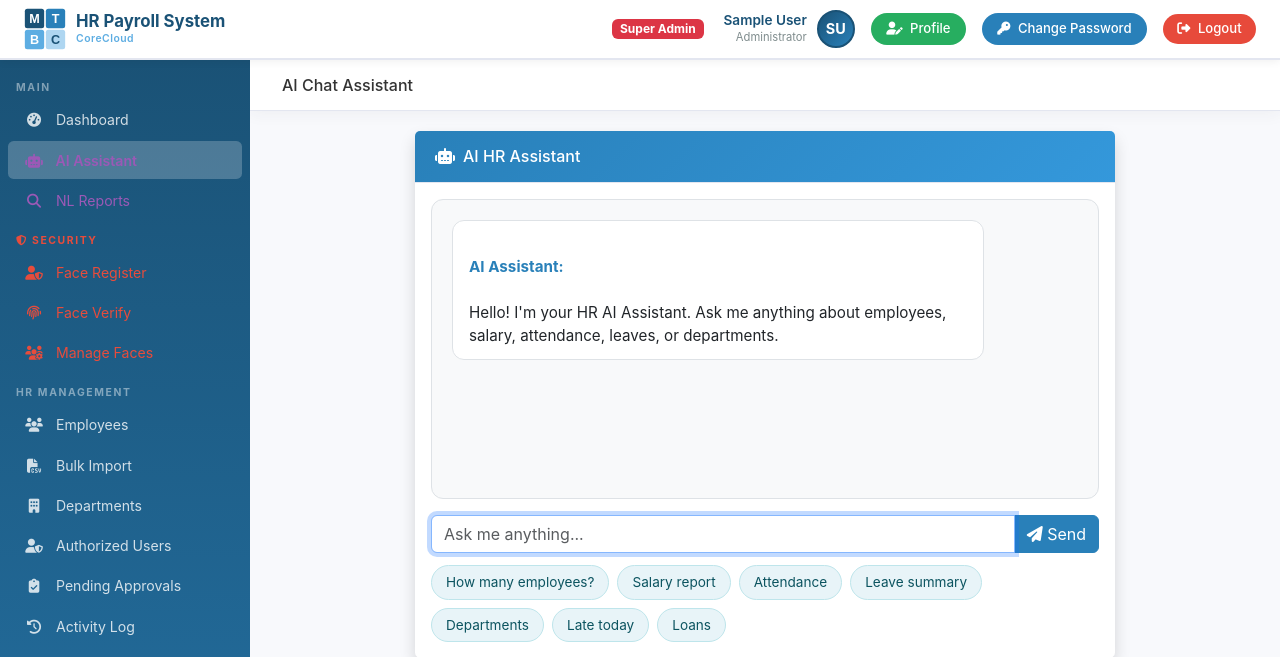
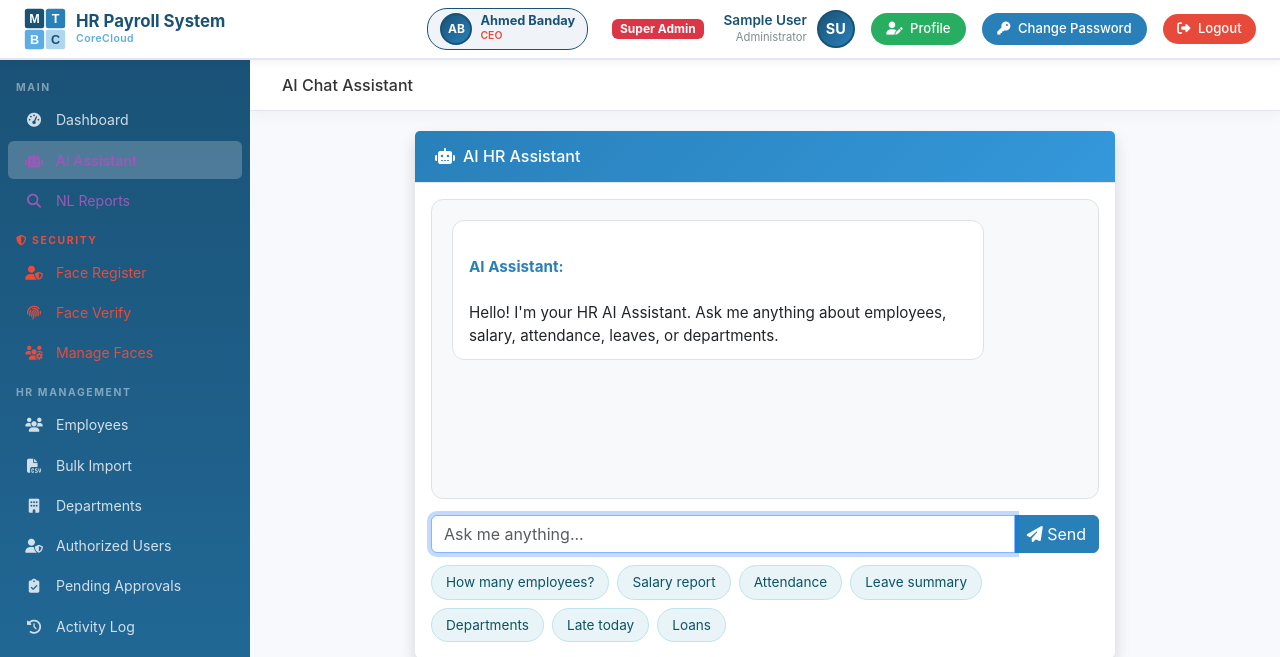
Before and after one commit to banday72/HR-PAYROLL-SYSTEM, a Django app: page /ai/chat/ in a window 1280 px wide. Shown: the top 657 px of the page. Run offline with Django 5.2, Linux system fonts and the light colour scheme; the visitor is signed in with stand-in values (Sample User, id 1); data that the repository does not hold is empty; parts of the project's set-up code (start-up, migrations or seed data) failed here and were passed over.

Commit message:
Show CEO Ahmed Banday on every employee portal header

```diff
--- a/templates/base.html
+++ b/templates/base.html
@@ -66,6 +66,13 @@
         </div>
         <div class="header-right">
             {% if user.is_authenticated %}
+            <div class="d-flex align-items-center me-2" style="gap: 8px; padding: 4px 12px; background: #f0f4f8; border-radius: 20px; border: 1px solid #1a5276;">
+                <div style="width: 32px; height: 32px; border-radius: 50%; background: linear-gradient(135deg, #1a5276, #2980b9); display: flex; align-items: center; justify-content: center; color: white; font-weight: 700; font-size: 0.75rem; border: 2px solid #1a5276;">AB</div>
+                <div class="text-start">
+                    <div style="font-size: 0.8rem; font-weight: 700; color: #1a5276; line-height: 1.1;">Ahmed Banday</div>
+                    <div style="font-size: 0.65rem; color: #e74a3b; font-weight: 600;">CEO</div>
+                </div>
+            </div>
             {% if user.is_superuser %}<span class="badge bg-danger me-1">Super Admin</span>{% elif is_hr %}<span class="badge bg-success me-1">{% if current_employee and current_employee.role == 'manager' %}Manager{% else %}HR{% endif %}</span>{% else %}<span class="badge bg-secondary me-1">Employee</span>{% endif %}
             <div class="d-flex align-items-center" style="gap: 10px;">
                 <div class="text-end">
```
